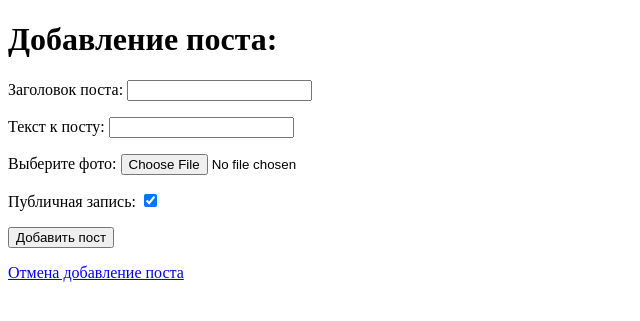
After one commit to mep3ab4ik/Wokr_Django, a Django app: page /add_post in a window 1280 px wide. The commit adds this page. Shown: the top 321 px of the page, without its empty margins (0-640 px from the left). Run offline with Django 4.2, Linux system fonts and the light colour scheme; the visitor is signed in with stand-in values (Sample User, id 1).

```diff
--- /dev/null
+++ b/publication_app/forms/add_post.py
@@ -0,0 +1,14 @@
+from django import forms
+from publication_app.models import Post
+
+
+class AddPostForm(forms.Form):
+    title = forms.CharField(label='Заголовок поста', max_length=256)
+    text = forms.CharField(label='Текст к посту')
+    imagine = forms.ImageField(label='Выберите фото',  required=False)
+    is_public = forms.BooleanField(label='Публичная запись', initial=True)
+
+# class AddPostForm(forms.ModelForm):
+#     class Meta:
+#         model = Post
+#         fields = ['title', 'text', 'imagine']
--- a/publication_app/templates/account.html
+++ b/publication_app/templates/account.html
@@ -7,7 +7,8 @@
     {% if request.user.is_authenticated %}
         <h1>Добро пожаловать, {{ user.username }} !</h1>
         <p align="right"><a href="{% url 'redaction'%}">Редактировать профиль</a> | <a href="{% url 'logout' %}">Выход</a><p>
-        <p><a href="{% url 'your_account'%}">Информация о вашем аккаунте</a></p>
+        <p align="right"><a href="{% url 'your_account'%}">Информация о вашем аккаунте</a></p>
+        <p><a href="{% url 'add_post'%}">Добавить пост</a></p>
         {% for post in posts %}
             <h2>{{ post.title }}</h2>
             {% if post.imagine %}
--- /dev/null
+++ b/publication_app/templates/add_post.html
@@ -0,0 +1,16 @@
+<!DOCTYPE html>
+<html lang="en">
+<head>
+    <meta charset="UTF-8">
+    <title>Добавление поста</title>
+</head>
+<body>
+<h1>Добавление поста:</h1>
+<form method="POST">
+    {% csrf_token %}
+    {{ form.as_p }}
+<p><input type="submit" value="Добавить пост"></p>
+</form>
+<a href="{% url 'account' %}"}>Отмена добавление поста</a>
+</body>
+</html>
--- a/publication_app/templates/main_page.html
+++ b/publication_app/templates/main_page.html
@@ -5,8 +5,9 @@
     <title>{{ title }}</title>
 </head>
 <body>
-    <span>
+    {% if request.user.is_authenticated %}
+    <meta http-equiv="refresh" content="0.5;URL= {% url 'account'%}" />
+    {% endif %}
     <a href="{% url 'register' %}">Регистрация</a> | <a href="{% url 'login' %}">Авторизация</a>
-    </span>
 </body>
 </html>
--- a/publication_app/urls.py
+++ b/publication_app/urls.py
@@ -13,7 +13,8 @@ urlpatterns = [
     path('login/', user_login, name='login'),
     path('logout/', user_logout, name='logout'),
     path('redaction/', user_redaction, name='redaction'),
-    path('your_account/', your_account, name='your_account')
+    path('your_account/', your_account, name='your_account'),
+    path('add_post', add_post, name='add_post')
 ]
 
 urlpatterns += static(settings.STATIC_URL, document_root=settings.STATIC_ROOT)
--- a/publication_app/views.py
+++ b/publication_app/views.py
@@ -10,6 +10,7 @@ from django.urls import reverse_lazy
 from publication_app.forms.registerform import RegisterUserForm
 from publication_app.forms.loginform import LoginUserForm
 from publication_app.forms.EditUserForm import UserEditForm, ProfileEditForm
+from publication_app.forms.add_post import AddPostForm
 
 from .models import *
 # Create your views here.
@@ -89,3 +90,20 @@ def user_redaction(request):
 def your_account(request):
     profile = Profile.objects.all()
     return render(request, 'Your_account.html', {'profile': profile})
+
+
+@login_required()
+def add_post(request):
+    if request.method == 'POST':
+        form = AddPostForm(request.POST)
+        if form.is_valid():
+            new_request = form.cleaned_data
+            new_request['user_id'] = request.user.pk
+            Post.objects.create(**new_request)
+            return  redirect('account')
+        else:
+            print('not work')
+    else:
+        form = AddPostForm()
+        print('lol')
+    return render(request, 'add_post.html', {'form': form})
```
